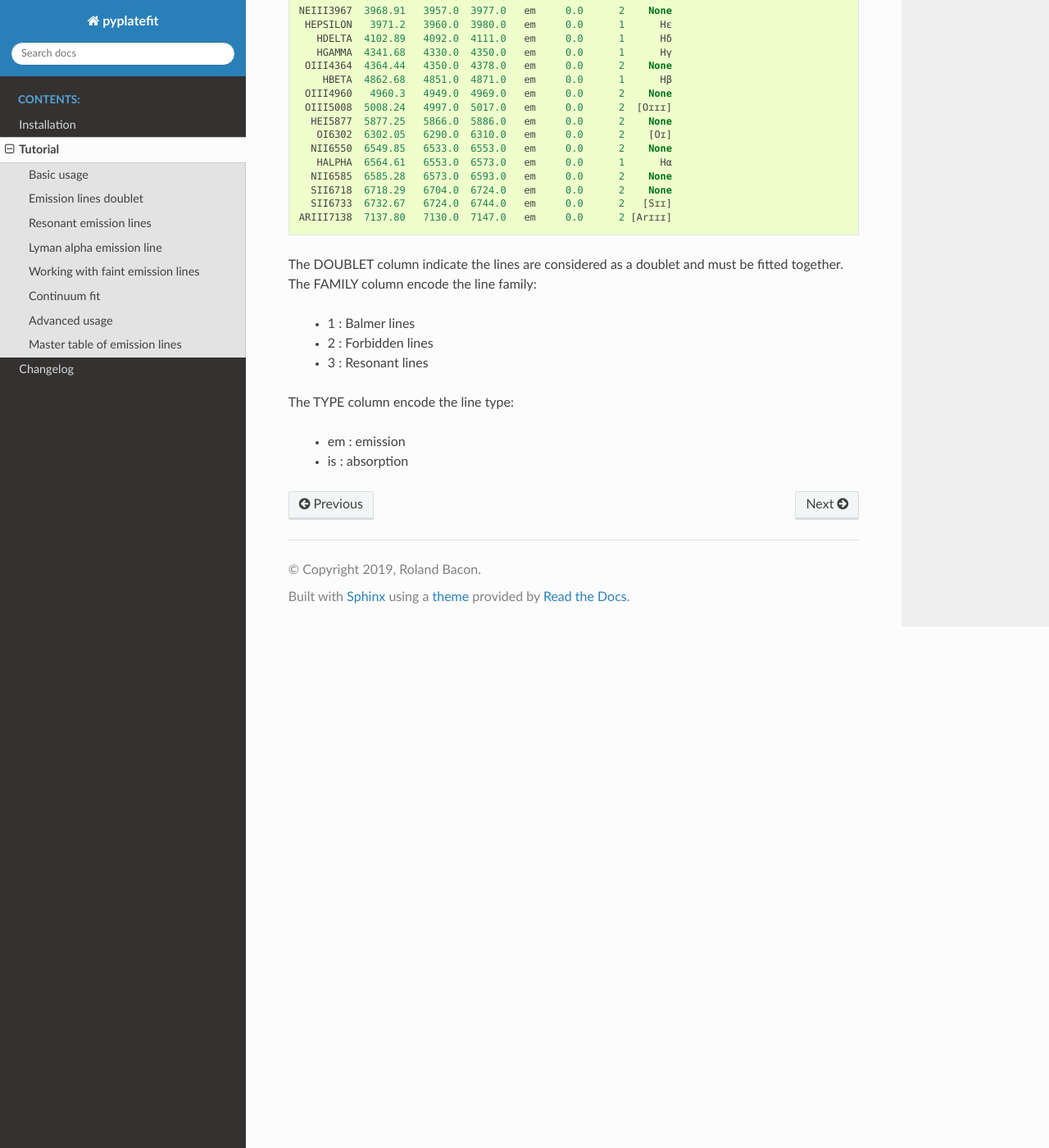
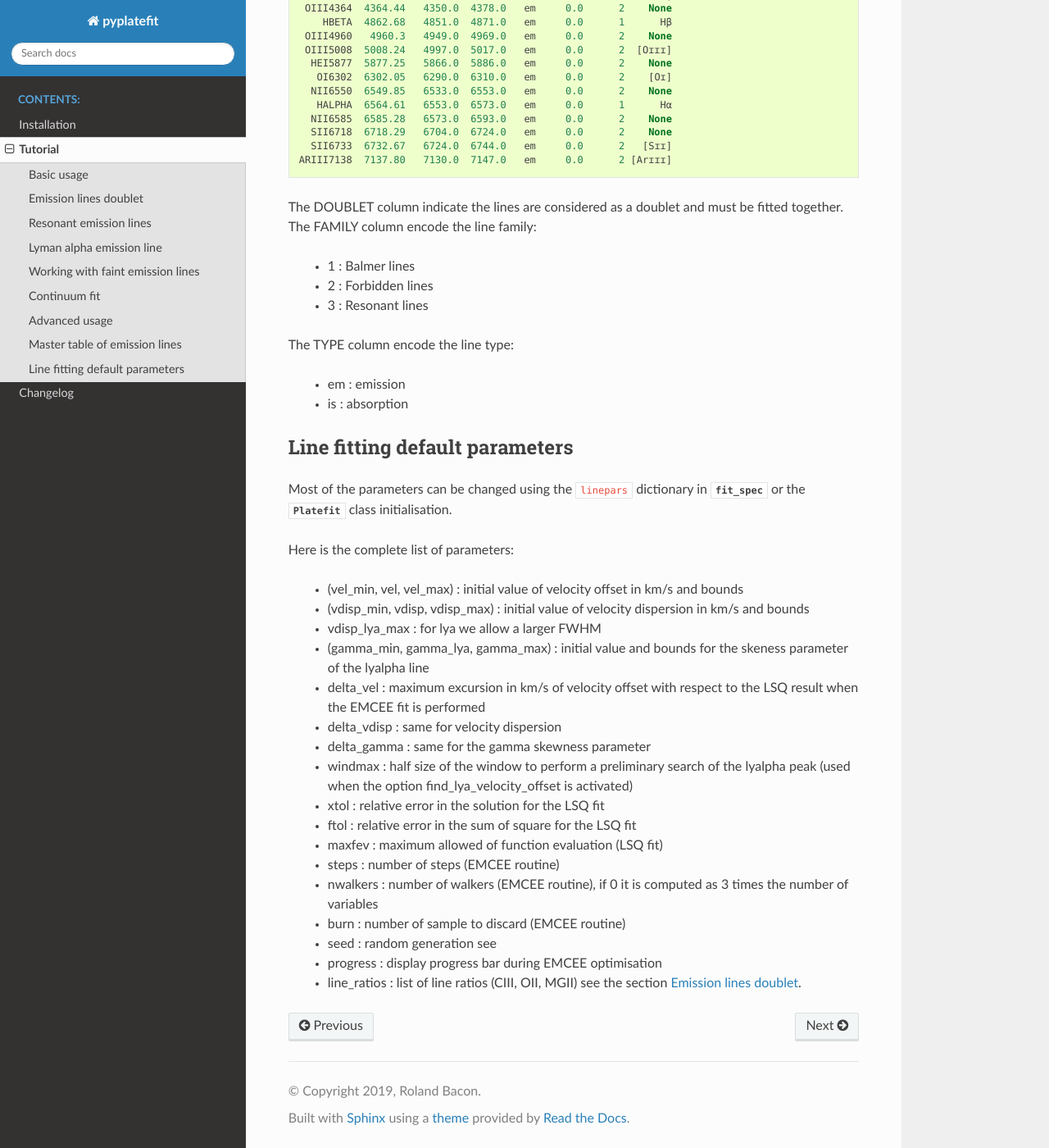
Before and after one commit to musevlt/pyplatefit, a Sphinx documentation site: the page built from docs/tutorial.rst, in a window 1280 px wide and 1400 px high, scrolled down 12995 px. Shown: the whole window at 82% size. Built offline with Sphinx 7.4.7 and the Read the Docs theme 2.0.0, drawn with Linux system fonts in a browser that asks for light colours; some of the changed text lies outside the part shown.

Commit message:
complete doc

```diff
--- a/docs/tutorial.rst
+++ b/docs/tutorial.rst
@@ -16,6 +16,7 @@
    sp = Spectrum('test_data/udf10_00002.fits')
    z = 0.41892
    res = fit_spec(sp, z)
+
 ::
 
 	[DEBUG] Performing continuum and line fitting
@@ -112,18 +113,19 @@
 .. code::
 
    import matplotlib.pyplot as plt
-   fig,ax = plt.subplots(1,2)
-   sp.plot(ax=ax[0], color='k')
-   res['cont_spec'].plot(ax=ax[0], color='b')
-   res['spec_fit'].plot(ax=ax[0], color='r')
-   res['line_spec'].plot(ax=ax[1])
-   res['line_fit'].plot(ax=ax[1], color='r')
+   from pyplatefit import plot_fit
+   fig,ax = plt.subplots(1,3, figsize=(15,5))
+   plot_fit(ax[0], res, iden=False)
+   plot_fit(ax[1], res, line='HBETA')
+   plot_fit(ax[2], res, line='HBETA', line_only=True, start=True)
    plt.show()
 
 .. image:: images/high_fig1.png
 
-One can see on the left, the continuum and full spectrum fit and on the right,
-the line emission fit of the continuum subtracted spectrum.
+One can see on the left, the continuum and full spectrum fit, on the center a zoom
+on the Hbeta line and on the right the line fit performed on the continuum subtracted
+spectrum and the initial solution of the fit (in blue).
+
 
 The individual line information is given in the ``lines`` table.
 
@@ -692,3 +694,32 @@
 
    - em : emission
    - is : absorption
+
+
+.. _parameters:
+
+Line fitting default parameters
++++++++++++++++++++++++++++++++
+
+Most of the parameters can be changed using the ``linepars`` dictionary in
+`fit_spec` or the `Platefit` class initialisation.
+
+Here is the complete list of parameters:
+
+    - (vel_min, vel, vel_max) : initial value of velocity offset in km/s and bounds
+    - (vdisp_min, vdisp, vdisp_max) : initial value of velocity dispersion in km/s and bounds
+    - vdisp_lya_max : for lya we allow a larger FWHM
+    - (gamma_min, gamma_lya, gamma_max) : initial value and bounds for the skeness parameter of the lyalpha line
+    - delta_vel : maximum excursion in km/s of velocity offset with respect to the LSQ result when the EMCEE fit is performed
+    - delta_vdisp : same for velocity dispersion
+    - delta_gamma : same for the gamma skewness parameter
+    - windmax : half size of the window to perform a preliminary search of the lyalpha peak (used when the option find_lya_velocity_offset is activated)
+    - xtol : relative error in the solution for the LSQ fit
+    - ftol : relative error in the sum of square for the LSQ fit
+    - maxfev : maximum allowed of function evaluation (LSQ fit)
+    - steps : number of steps (EMCEE routine)
+    - nwalkers : number of walkers (EMCEE routine), if 0 it is computed as 3 times the number of variables
+    - burn : number of sample to discard (EMCEE routine)
+    - seed : random generation see
+    - progress : display progress bar during EMCEE optimisation
+    - line_ratios : list of line ratios (CIII, OII, MGII) see the section :ref:`doublet`.
--- a/pyplatefit/__init__.py
+++ b/pyplatefit/__init__.py
@@ -1,5 +1,5 @@
 from .version import __version__
-from .platefit import Platefit, fit_spec
+from .platefit import Platefit, fit_spec, plot_fit
 from .cont_fitting import Contfit
 from .line_fitting import Linefit, fit_lines
 from .eqw import EquivalentWidth
```
Also changed, not shown: docs/changelog.rst (+15 -3 lines), docs/images/high_fig1.png, 1 other file.
